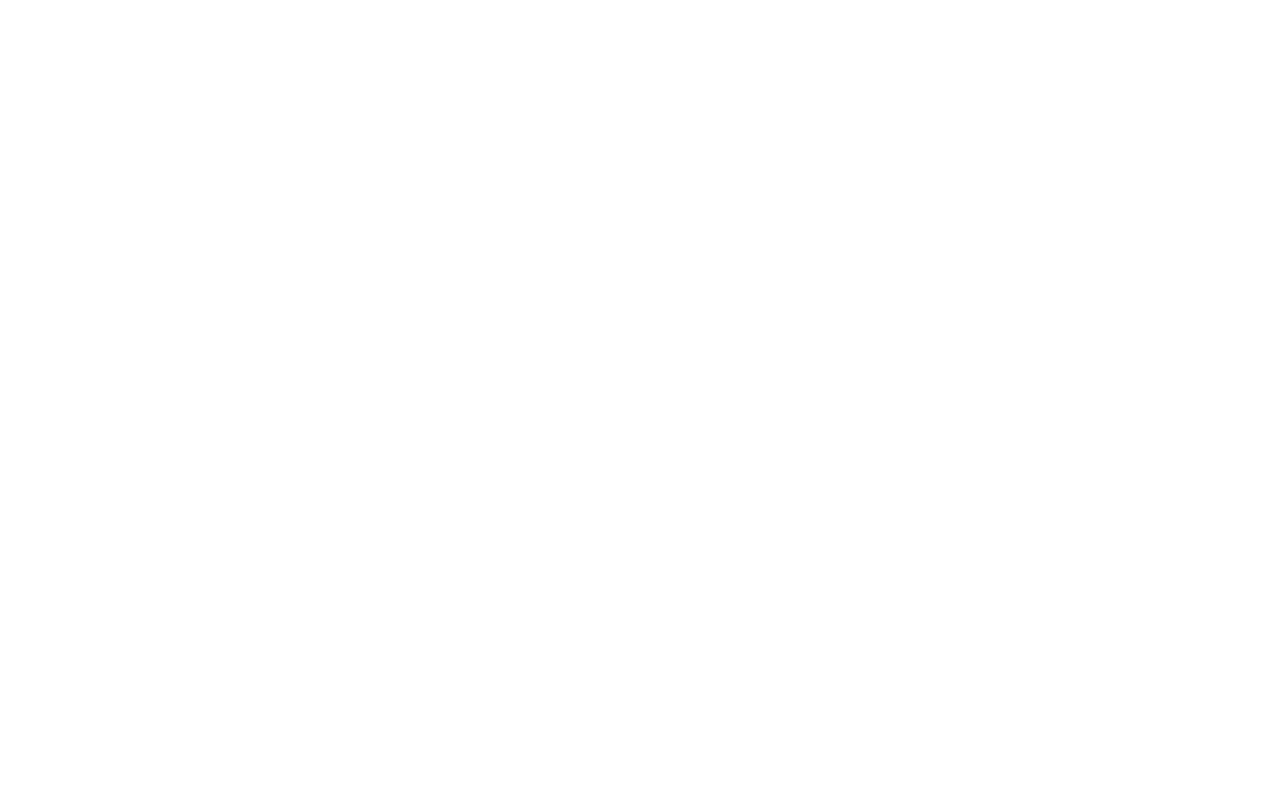
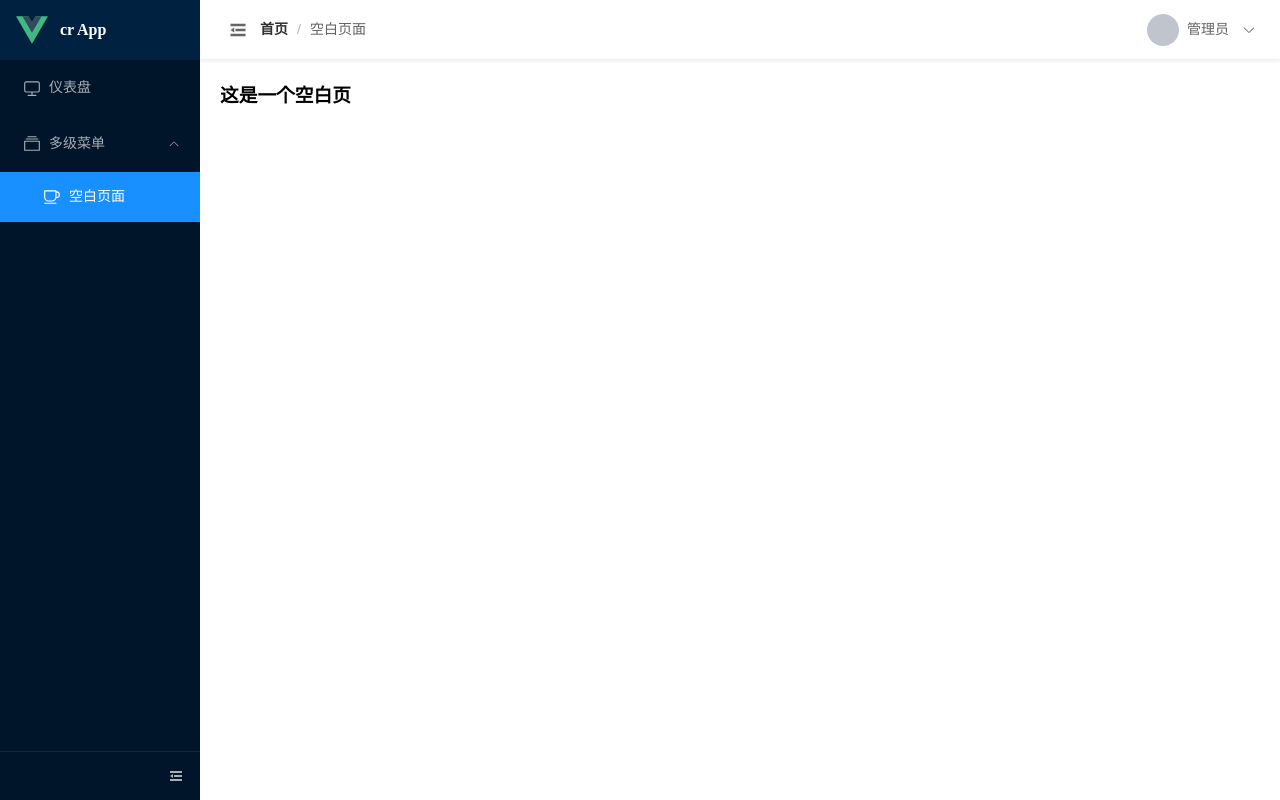
Before and after one commit to zxh111222/cr, a Vue app in the folder web/: page /empty in a window 1280 px wide. Before the commit this address had no page. Built offline with nearby package versions, Linux system fonts and the light colour scheme.

Commit message:
feat(web): 增加用户登录成功之后的页面基础代码
- 删除不再需要的 HomeView 和 AboutView
- 增加 Dashboard、Empty 页面轮廓
- npm install @element-plus/icons-vue

```diff
--- a/web/package.json
+++ b/web/package.json
@@ -10,6 +10,7 @@
     "lint": "eslint . --fix"
   },
   "dependencies": {
+    "@element-plus/icons-vue": "^2.3.1",
     "axios": "^1.8.2",
     "element-plus": "^2.9.6",
     "pinia": "^3.0.1",
--- /dev/null
+++ b/web/src/layout/AppLayout.vue
@@ -0,0 +1,377 @@
+<template>
+  <el-container class="layout-container">
+    <el-aside :width="isCollapse ? '64px' : '200px'" class="aside-container">
+      <div class="logo-container">
+        <img src="@/assets/logo.svg" alt="Logo" class="logo">
+        <span v-show="!isCollapse" class="logo-text">cr App</span>
+      </div>
+      <el-scrollbar>
+        <el-menu
+          :default-active="$route.path"
+          :collapse="isCollapse"
+          background-color="#001529"
+          text-color="rgba(255,255,255,0.65)"
+          active-text-color="#fff"
+          :unique-opened="true"
+          router
+        >
+          <template v-for="item in menuConfig" :key="item.path || item.title">
+            <el-menu-item v-if="!item.children" :index="item.path">
+              <el-icon>
+                <component :is="item.icon"/>
+              </el-icon>
+              <template #title>{{ item.title }}</template>
+            </el-menu-item>
+
+            <el-sub-menu v-else :index="item.title">
+              <template #title>
+                <el-icon>
+                  <component :is="item.icon"/>
+                </el-icon>
+                <span>{{ item.title }}</span>
+              </template>
+              <el-menu-item
+                v-for="child in item.children"
+                :key="child.path"
+                :index="child.path"
+              >
+                <el-icon>
+                  <component :is="child.icon"/>
+                </el-icon>
+                <span>{{ child.title }}</span>
+              </el-menu-item>
+            </el-sub-menu>
+          </template>
+        </el-menu>
+      </el-scrollbar>
+      <div class="aside-footer">
+        <div
+          class="collapse-trigger"
+          @click="isCollapse = !isCollapse"
+        >
+          <el-icon>
+            <Fold v-show="!isCollapse"/>
+            <Expand v-show="isCollapse"/>
+          </el-icon>
+        </div>
+      </div>
+    </el-aside>
+
+    <el-container>
+      <el-header class="header">
+        <div class="header-left">
+          <el-icon
+            class="fold-btn"
+            @click="isCollapse = !isCollapse"
+          >
+            <Fold v-show="!isCollapse"/>
+            <Expand v-show="isCollapse"/>
+          </el-icon>
+          <el-breadcrumb separator="/">
+            <el-breadcrumb-item :to="{ path: '/' }">首页</el-breadcrumb-item>
+            <el-breadcrumb-item>{{ $route.meta.title }}</el-breadcrumb-item>
+          </el-breadcrumb>
+        </div>
+        <div class="header-right">
+          <el-dropdown trigger="click" @visible-change="handleDropdownVisibleChange">
+            <span class="user-info">
+              <el-avatar :size="32"/>
+              <span class="username">管理员</span>
+              <el-icon class="el-icon--right" :class="{ 'is-reverse': isDropdownVisible }">
+                <arrow-down/>
+              </el-icon>
+            </span>
+            <template #dropdown>
+              <el-dropdown-menu>
+                <el-dropdown-item>
+                  <el-icon>
+                    <User/>
+                  </el-icon>
+                  个人信息
+                </el-dropdown-item>
+                <el-dropdown-item>
+                  <el-icon>
+                    <Key/>
+                  </el-icon>
+                  修改密码
+                </el-dropdown-item>
+                <el-dropdown-item divided @click="handleLogout">
+                  <el-icon>
+                    <SwitchButton/>
+                  </el-icon>
+                  退出登录
+                </el-dropdown-item>
+              </el-dropdown-menu>
+            </template>
+          </el-dropdown>
+        </div>
+      </el-header>
+
+      <el-main>
+        <router-view v-slot="{ Component }">
+          <transition name="fade" mode="out-in">
+            <component :is="Component"/>
+          </transition>
+        </router-view>
+      </el-main>
+    </el-container>
+  </el-container>
+</template>
+
+<script setup>
+import {ref, onMounted, onBeforeUnmount, computed} from 'vue'
+import {useRouter} from 'vue-router'
+import {
+  Monitor,
+  Files,
+  CoffeeCup,
+  User,
+  Key,
+  SwitchButton,
+  Fold,
+  Expand,
+  ArrowDown
+} from '@element-plus/icons-vue'
+
+const router = useRouter()
+const isCollapse = ref(false)
+const isDropdownVisible = ref(false)
+
+defineOptions({
+  name: 'AdminLayout'
+})
+
+// 监听窗口大小变化
+const handleResize = () => {
+  isCollapse.value = window.innerWidth <= 1024
+}
+
+// 组件挂载时添加监听器
+onMounted(() => {
+  handleResize() // 初始化时执行一次
+  window.addEventListener('resize', handleResize)
+})
+
+// 组件卸载前移除监听器
+onBeforeUnmount(() => {
+  window.removeEventListener('resize', handleResize)
+})
+
+const handleLogout = () => {
+  console.log('点击了退出登录')
+}
+
+// 将菜单配置抽离
+const menuConfig = [
+  {
+    path: '/dashboard',
+    title: '仪表盘',
+    icon: Monitor
+  },
+  {
+    title: '多级菜单',
+    icon: Files,
+    children: [
+      {
+        path: '/empty',
+        title: '空白页面',
+        icon: CoffeeCup
+      }
+    ]
+  }
+]
+
+const handleDropdownVisibleChange = (visible) => {
+  isDropdownVisible.value = visible
+}
+</script>
+
+<style scoped>
+.layout-container {
+  height: 100vh;
+}
+
+.aside-container {
+  background-color: #001529;
+  transition: width 0.3s;
+  overflow: hidden;
+  position: relative;
+  display: flex;
+  flex-direction: column;
+}
+
+.logo-container {
+  height: 60px;
+  line-height: 60px;
+  background: #002140;
+  display: flex;
+  align-items: center;
+  padding-left: 16px;
+  overflow: hidden;
+}
+
+.logo {
+  width: 32px;
+  height: 32px;
+}
+
+.logo-text {
+  color: white;
+  font-size: 16px;
+  font-weight: 600;
+  margin-left: 12px;
+  white-space: nowrap;
+}
+
+.header {
+  background-color: #fff;
+  border-bottom: 1px solid #f0f0f0;
+  display: flex;
+  justify-content: space-between;
+  align-items: center;
+  padding: 0 16px;
+  box-shadow: 0 1px 4px rgba(0, 21, 41, .08);
+}
+
+.header-left {
+  display: flex;
+  align-items: center;
+}
+
+.fold-btn {
+  padding: 0 12px;
+  font-size: 20px;
+  cursor: pointer;
+  color: #666;
+}
+
+.fold-btn:hover {
+  color: #409EFF;
+}
+
+.header-right {
+  display: flex;
+  align-items: center;
+}
+
+.user-info {
+  display: flex;
+  align-items: center;
+  cursor: pointer;
+  padding: 0 8px;
+}
+
+.username {
+  margin: 0 8px;
+  font-size: 14px;
+  color: #666;
+}
+
+:deep(.el-menu) {
+  border-right: none;
+}
+
+:deep(.el-menu--collapse) {
+  width: 64px;
+}
+
+:deep(.el-menu-item.is-active) {
+  background-color: #1890ff !important;
+}
+
+:deep(.el-sub-menu .el-sub-menu__title) {
+  background-color: #001529 !important;
+}
+
+:deep(.el-menu-item) {
+  background-color: #001529 !important;
+}
+
+:deep(.el-menu-item:hover),
+:deep(.el-sub-menu__title:hover) {
+  background-color: #1890ff !important;
+}
+
+.fade-enter-active,
+.fade-leave-active {
+  transition: opacity 0.3s ease;
+}
+
+.fade-enter-from,
+.fade-leave-to {
+  opacity: 0;
+}
+
+@media screen and (max-width: 768px) {
+  .aside-container {
+    position: fixed;
+    height: 100vh;
+    z-index: 1000;
+  }
+
+  .el-main {
+    margin-left: 64px;
+  }
+
+  .logo-text {
+    display: none;
+  }
+
+  .fold-btn {
+    margin-left: 64px;
+  }
+
+  :deep(.el-scrollbar) {
+    margin-bottom: 48px;
+  }
+}
+
+.el-container:not(.aside-container) {
+  transition: all 0.3s;
+}
+
+.header {
+  transition: all 0.3s;
+}
+
+.aside-footer {
+  position: absolute;
+  bottom: 0;
+  width: 100%;
+  height: 48px;
+  background-color: #001529;
+  border-top: 1px solid rgba(255, 255, 255, 0.08);
+  display: flex;
+  justify-content: flex-end;
+  align-items: center;
+}
+
+.collapse-trigger {
+  width: 48px;
+  height: 48px;
+  display: flex;
+  align-items: center;
+  justify-content: center;
+  cursor: pointer;
+  color: rgba(255, 255, 255, 0.65);
+  transition: all 0.3s;
+}
+
+.collapse-trigger:hover {
+  color: #fff;
+  background-color: rgba(255, 255, 255, 0.08);
+}
+
+:deep(.el-scrollbar) {
+  flex: 1;
+  margin-bottom: 48px;
+}
+
+.el-icon--right.is-reverse {
+  transform: rotate(180deg);
+}
+
+.el-icon--right {
+  transition: transform 0.3s;
+}
+</style>
--- a/web/src/router/index.js
+++ b/web/src/router/index.js
@@ -1,26 +1,32 @@
 import { createRouter, createWebHistory } from 'vue-router'
-import HomeView from '../views/HomeView.vue'
+import AppLayout from '@/layout/AppLayout.vue'
 
 const router = createRouter({
   history: createWebHistory(import.meta.env.BASE_URL),
   routes: [
     {
-      path: '/',
-      name: 'home',
-      component: HomeView,
-    },
-    {
-      path: '/about',
-      name: 'about',
-      // route level code-splitting
-      // this generates a separate chunk (About.[hash].js) for this route
-      // which is lazy-loaded when the route is visited.
-      component: () => import('../views/AboutView.vue'),
-    },
-    {
       path: '/login',
       name: 'login',
       component: () => import('@/views/Login.vue'),
+    },
+    {
+      path: '/',
+      component: AppLayout,
+      redirect: '/dashboard',
+      children: [
+        {
+          path: 'dashboard',
+          name: 'Dashboard',
+          component: () => import('../views/Dashboard.vue'),
+          meta: { title: '仪表盘' }
+        },
+        {
+          path: 'empty',
+          name: 'Empty',
+          component: () => import('../views/Empty.vue'),
+          meta: { title: '空白页面' }
+        }
+      ]
     },
   ],
 })
--- a/web/src/views/AboutView.vue
+++ /dev/null
@@ -1,9 +0,0 @@
-<template>
-  <div class="about">
-    <h1>This is an about page</h1>
-  </div>
-</template>
-
-<style>
-
-</style>
--- /dev/null
+++ b/web/src/views/Dashboard.vue
@@ -0,0 +1,13 @@
+<script setup>
+
+</script>
+
+<template>
+<div>
+  <h1>这是一个 Dashboard 页</h1>
+</div>
+</template>
+
+<style scoped>
+
+</style>
--- /dev/null
+++ b/web/src/views/Empty.vue
@@ -0,0 +1,13 @@
+<script setup>
+
+</script>
+
+<template>
+<div>
+  <h1>这是一个空白页</h1>
+</div>
+</template>
+
+<style scoped>
+
+</style>
--- a/web/src/views/HomeView.vue
+++ /dev/null
@@ -1,9 +0,0 @@
-<script setup>
-</script>
-
-<template>
-  <main>
-    <h1>This is an home page</h1>
-    <el-button type="primary">Primary</el-button>
-  </main>
-</template>
```
Also changed, not shown: 1 other file (tests, documents, lock files or other folders).
